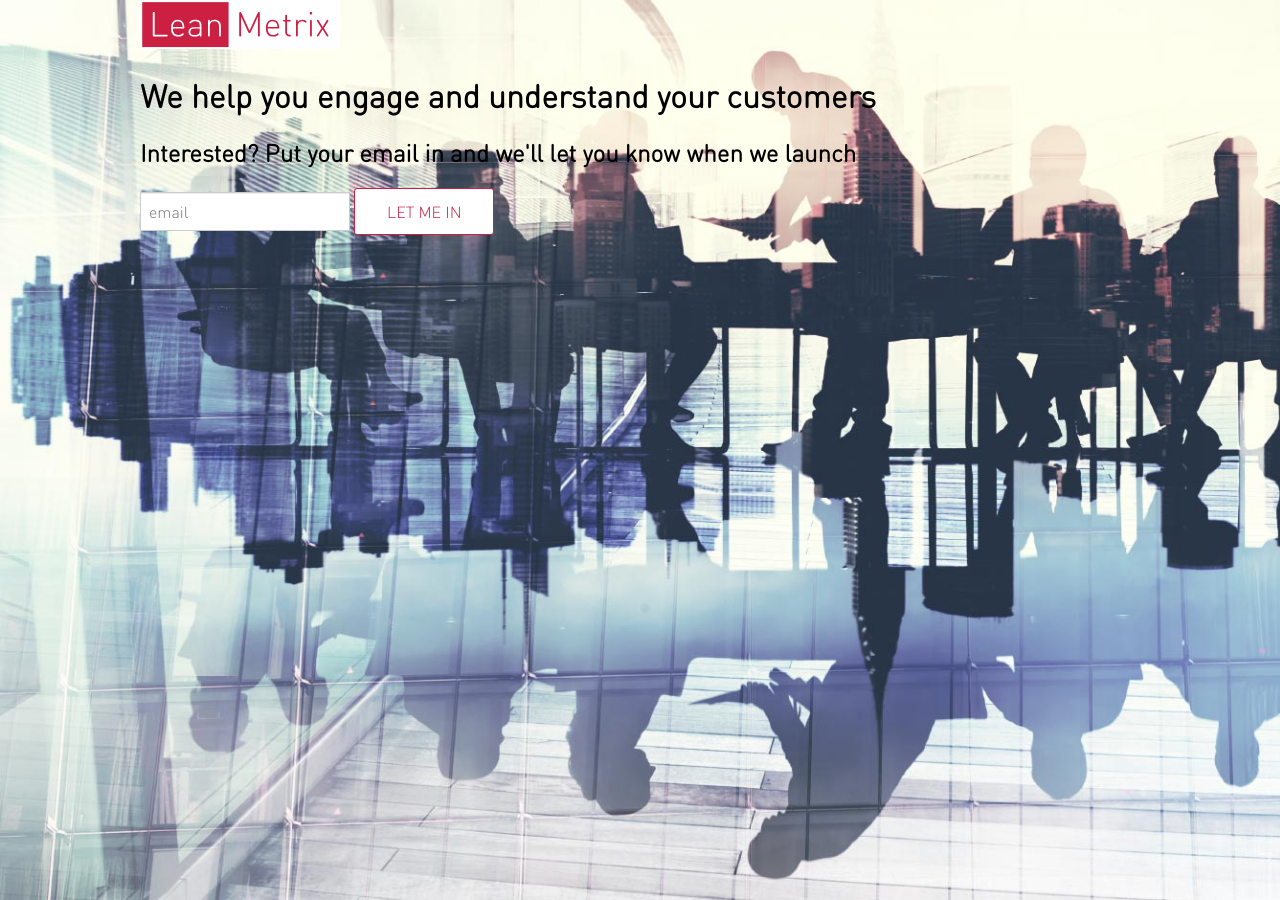
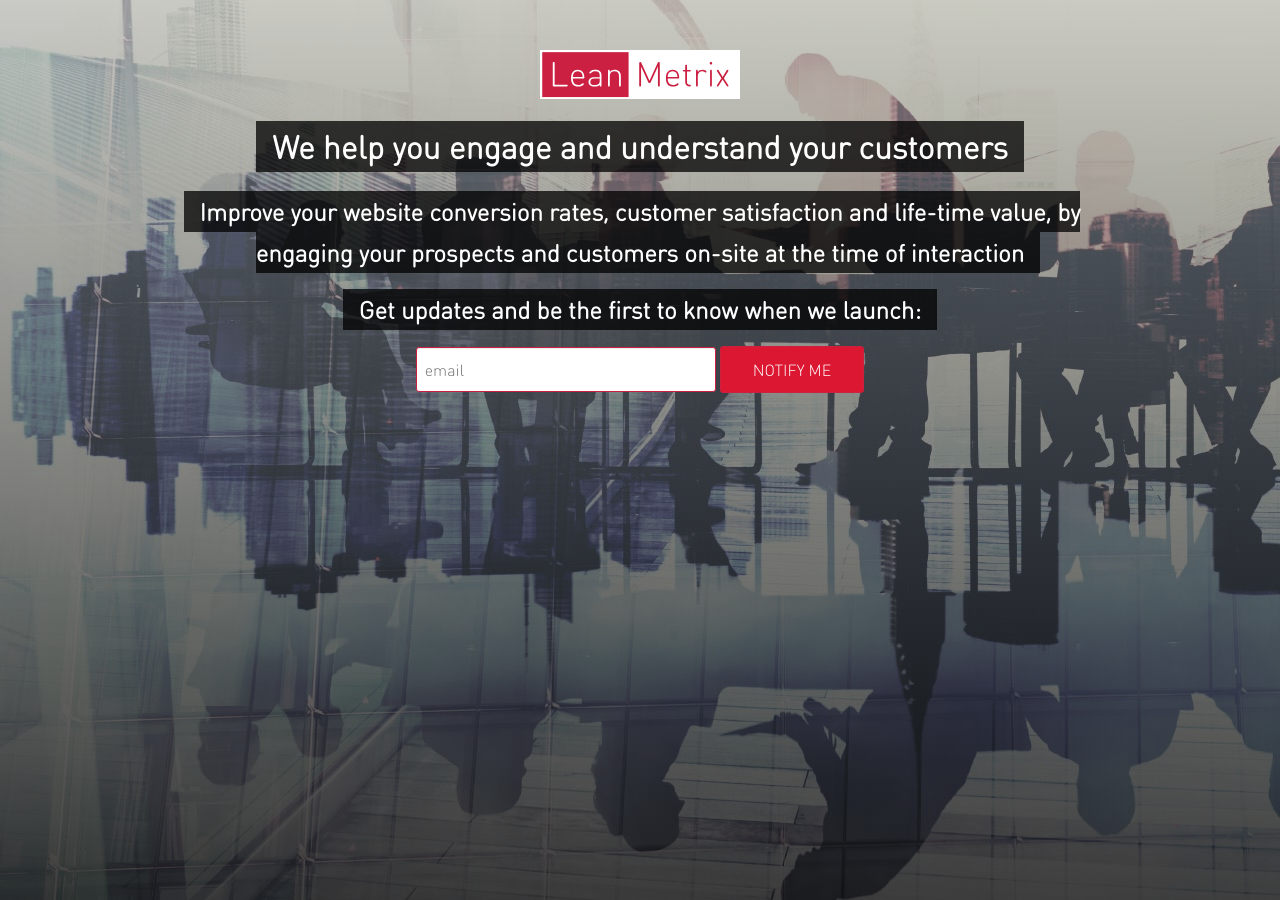
Before and after one commit to borisyankov/leanmetrix.com, a Jekyll site: the page built from index.html, in a window 1280 px wide. Built offline with Jekyll 4.4.1, drawn with Linux system fonts in a browser that asks for light colours; comment, search, counter and statistics services are not loaded.

Commit message:
Update landing page and messaging

```diff
--- a/_layouts/empty.html
+++ b/_layouts/empty.html
@@ -1,7 +1,11 @@
 {% include header.html %}
 
-<div class="content">
-    {{ content }}
+<div class="prelaunch">
+    <div class="prelaunch-overlay">
+        <div class="content">
+            {{ content }}
+        </div>
+    </div>
 </div>
 
 {% include footer.html %}
--- a/index.html
+++ b/index.html
@@ -2,10 +2,15 @@
 layout: empty
 ---
 <img class="logo" src="/img/lean-metrix-logo.svg" alt="LeanMetrix" style="width: 200px"></img>
-<h1>We help you engage and understand your customers</h1>
-<h2>Interested? Put your email in and we'll let you know when we launch</h2>
+<p>
+    <h1>We help you engage and understand your customers</h1>
+<p>
+    <h2>Improve your website conversion rates, customer satisfaction and life-time value, by engaging your prospects and customers on-site at the time of interaction</h2>
+<p>
+    <h2>Get updates and be the first to know when we launch:</h2>
+<p>
 <form action="//leanmetrix.us7.list-manage.com/subscribe/post?u=5d92d27f386aef451388d8291&amp;id=2e08da4aad" method="post" name="mc-embedded-subscribe-form" target="_blank">
     <input style="position: absolute; left: -5000px;" type="text" name="b_5d92d27f386aef451388d8291_2e08da4aad" tabindex="-1" value="">
-    <input type="email" value="" name="EMAIL" placeholder="email" id="mce-EMAIL" required>
-    <button>Let me in</button>
+    <input type="email" value="" name="EMAIL" placeholder="email" id="mce-EMAIL" required style="width: 300px; height: 45px; border: 1px solid #cb2040;">
+    <button style="background: #dc1732; color: white;">NOTIFY ME</button>
 </form>
--- a/style.css
+++ b/style.css
@@ -13,8 +13,33 @@ body {
     min-height: 100%;
     margin: 0;
     background-color: #f8f8f8;
+    background-size: cover;
+}
+.prelaunch, .prelaunch-overlay {
+    position: absolute;
+    top: 0;
+    right: 0;
+    left: 0;
+    bottom: 0;
+}
+.prelaunch {
     background-image: url(/img/people.jpg);
-    background-size: cover;
+    height: 100%;
+    text-align: center;
+}
+.prelaunch-overlay {
+    background: linear-gradient(to bottom, rgba(150,150,150,.5) 0%, rgba(0,0,0,.75) 100%);
+}
+.prelaunch .content {
+    padding: 50px;
+}
+.prelaunch h1, .prelaunch h2 {
+    color: white;
+    display: inline;
+    background: rgba(0, 0, 0, 0.75);
+    box-shadow: 16px 0 rgba(0, 0, 0, 0.75), -16px 0 rgba(0, 0, 0, 0.75);
+    padding: 5px 0;
+    line-height: 1.72;
 }
 header {
     height: 80px;
@@ -78,9 +103,7 @@ button, input[type=submit] {
     cursor: pointer;
     text-transform: uppercase;
 }
-button:focus, input[type=submit]:focus {
-    outline: none;
-}
+
 button,
 input,
 select {
@@ -95,8 +118,13 @@ input[type=text],
 input[type=email],
 input[type=password] {
     border: 1px solid #ccc;
+    border-radius: 3px;
     padding: .5em;
     box-shadow: inset 0 1px 1px rgba(0, 0, 0, .075);
+    /*    docus border: 1px solid #2f3747; */
+}
+button:focus, input:focus {
+    outline: none;
 }
 .errors {
     color: #dc1732;
```
